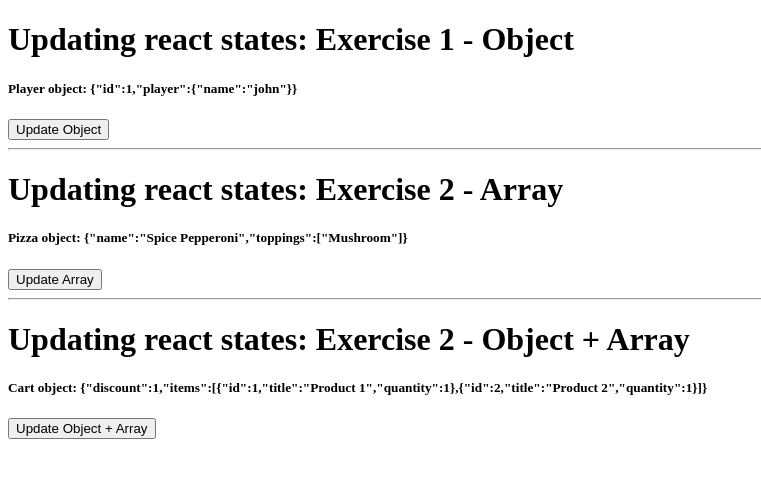
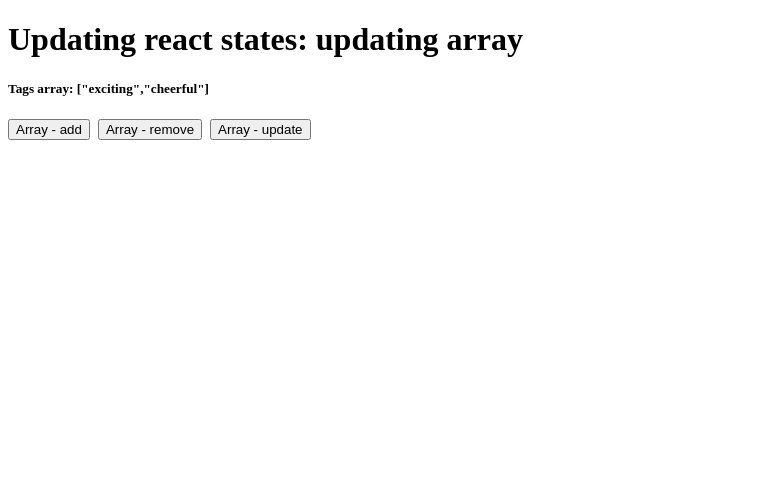
Before and after one commit to ashutosh-gole/react-app, a React (Vite) app: page / in a window 1280 px wide. Shown: the top 478 px of the page, without its empty margins (0-761 px from the left). Built offline with nearby package versions, Linux system fonts and the light colour scheme.

Commit message:
updating arrays in react states

```diff
--- a/src/components/UpdatingState/UpdatingState.tsx
+++ b/src/components/UpdatingState/UpdatingState.tsx
@@ -1,83 +1,49 @@
 import { useState } from "react";
 
 const UpdatingState = () => {
-  const [game, setGame] = useState({
-    id: 1,
-    player: {
-      name: "john",
-    },
-  });
+  const [tags, setTags] = useState(["exciting", "cheerful"]);
 
-  const [pizza, setPizza] = useState({
-    name: "Spice Pepperoni",
-    toppings: ["Mushroom"],
-  });
-
-  const [cart, setCart] = useState({
-    discount: 1,
-    items: [
-      { id: 1, title: "Product 1", quantity: 1 },
-      { id: 2, title: "Product 2", quantity: 1 },
-    ],
-  });
-
-  const handleClick1 = () => {
-    setGame({
-      ...game,
-      player: { ...game.player, name: "mosh" },
-    });
+  // for add
+  const handleAdd = () => {
+    setTags([...tags, "happy"]);
   };
 
-  const handleClick2 = () => {
-    setPizza({
-      ...pizza,
-      toppings: [...pizza.toppings, "Cheese"],
-    });
+  // for remove
+  const handleRemove = () => {
+    setTags(tags.filter((tag) => tag !== "happy"));
   };
 
-  const handleClick3 = () => {
-    setCart({
-      ...cart,
-      items: cart.items.map((item) =>
-        item.id === 1 ? { ...item, quantity: item.quantity + 1 } : item
-      ),
-    });
+  // for update
+  const handleUpdate = () => {
+    setTags(tags.map((tag) => (tag === "happy" ? "happines" : tag)));
   };
 
   return (
     <>
-      <h1>Updating react states: Exercise 1 - Object</h1>
-      <h5>Player object: {JSON.stringify(game)}</h5>
+      <h1>Updating react states: updating array</h1>
+      <h5>Tags array: {JSON.stringify(tags)}</h5>
       <button
         type="button"
         className={"btn btn-primary"}
-        onClick={() => handleClick1()}
+        onClick={() => handleAdd()}
       >
-        Update Object
+        Array - add
       </button>
-
-      <hr />
-
-      <h1>Updating react states: Exercise 2 - Array</h1>
-      <h5>Pizza object: {JSON.stringify(pizza)}</h5>
+      &nbsp;&nbsp;
       <button
         type="button"
         className={"btn btn-primary"}
-        onClick={() => handleClick2()}
+        onClick={() => handleRemove()}
       >
-        Update Array
+        Array - remove
       </button>
-
-      <hr />
-
-      <h1>Updating react states: Exercise 2 - Object + Array</h1>
-      <h5>Cart object: {JSON.stringify(cart)}</h5>
+      &nbsp;&nbsp;
       <button
         type="button"
         className={"btn btn-primary"}
-        onClick={() => handleClick3()}
+        onClick={() => handleUpdate()}
       >
-        Update Object + Array
+        Array - update
       </button>
     </>
   );
```
